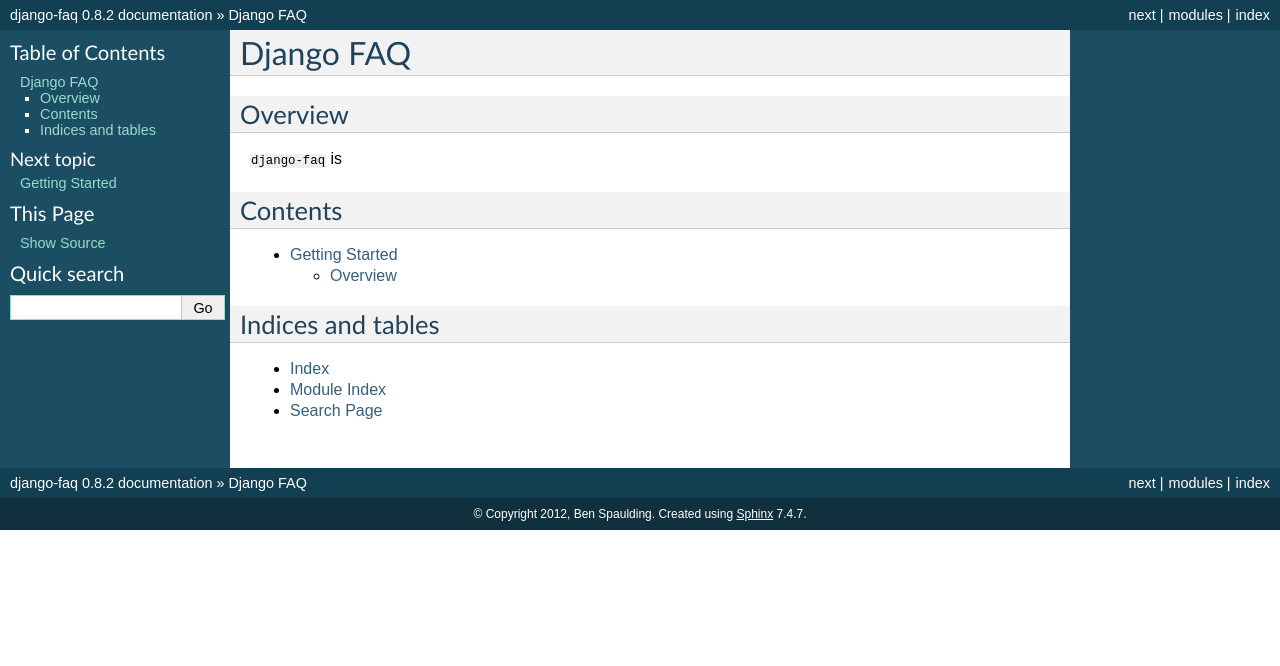
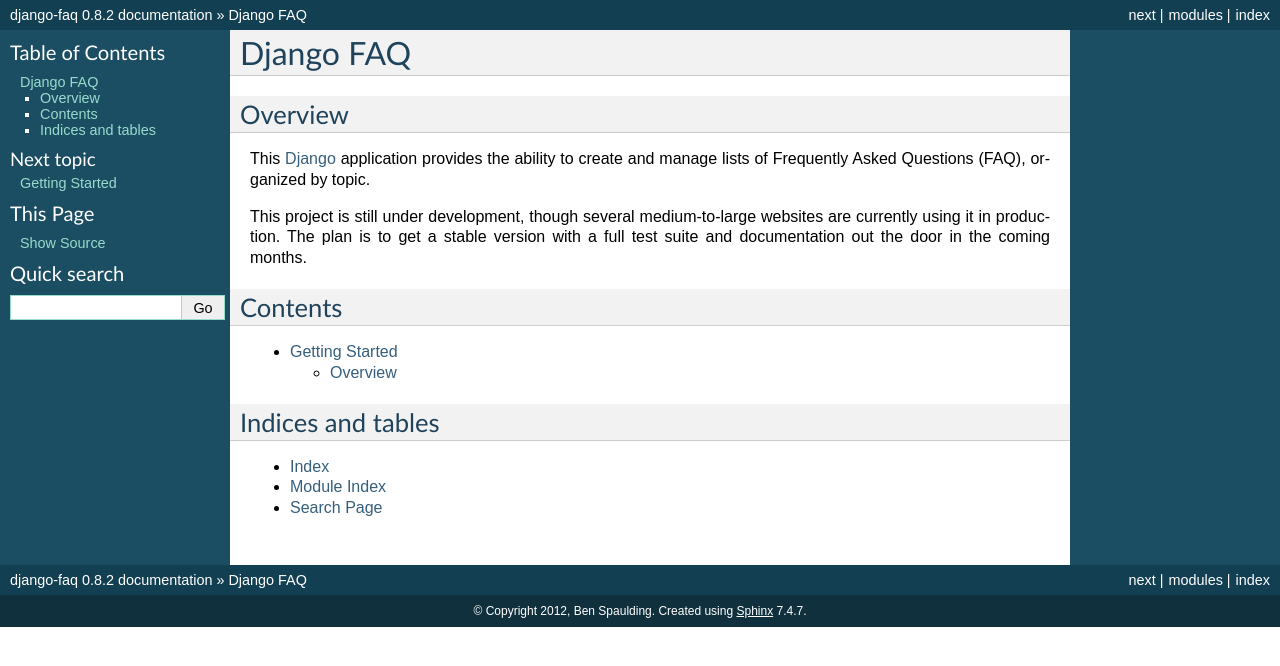
Before and after one commit to benspaulding/django-faq, a Sphinx documentation site: the page built from docs/index.rst, in a window 1280 px wide. Shown: the top 666 px of the page. Built offline with Sphinx 7.4.7, drawn with Linux system fonts in a browser that asks for light colours.

Commit message:
Update some docs and todos.

```diff
--- a/docs/index.rst
+++ b/docs/index.rst
@@ -7,8 +7,15 @@
 Overview
 --------
 
-``django-faq`` is
+This Django_ application provides the ability to create and manage lists of
+Frequently Asked Questions (FAQ), organized by topic.
 
+This project is still under development, though several medium-to-large
+websites are currently using it in production. The plan is to get a stable
+version with a full test suite and documentation out the door in the coming
+months.
+
+.. _Django: http://www.djangoproject.com/
 
 
 Contents
```
Also changed, not shown: README.rst (+6 -8 lines), faq/__init__.py (+10 -0 lines).
